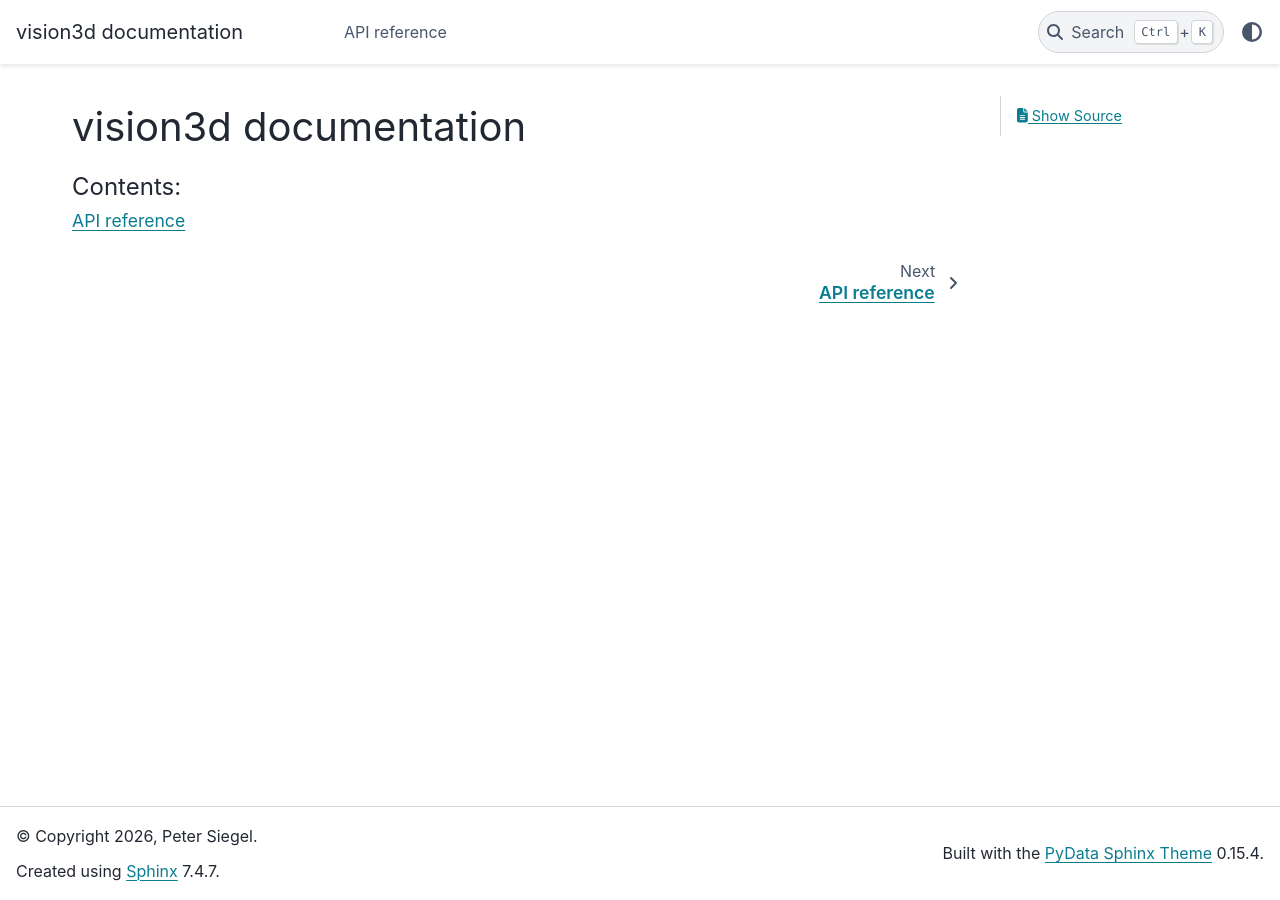
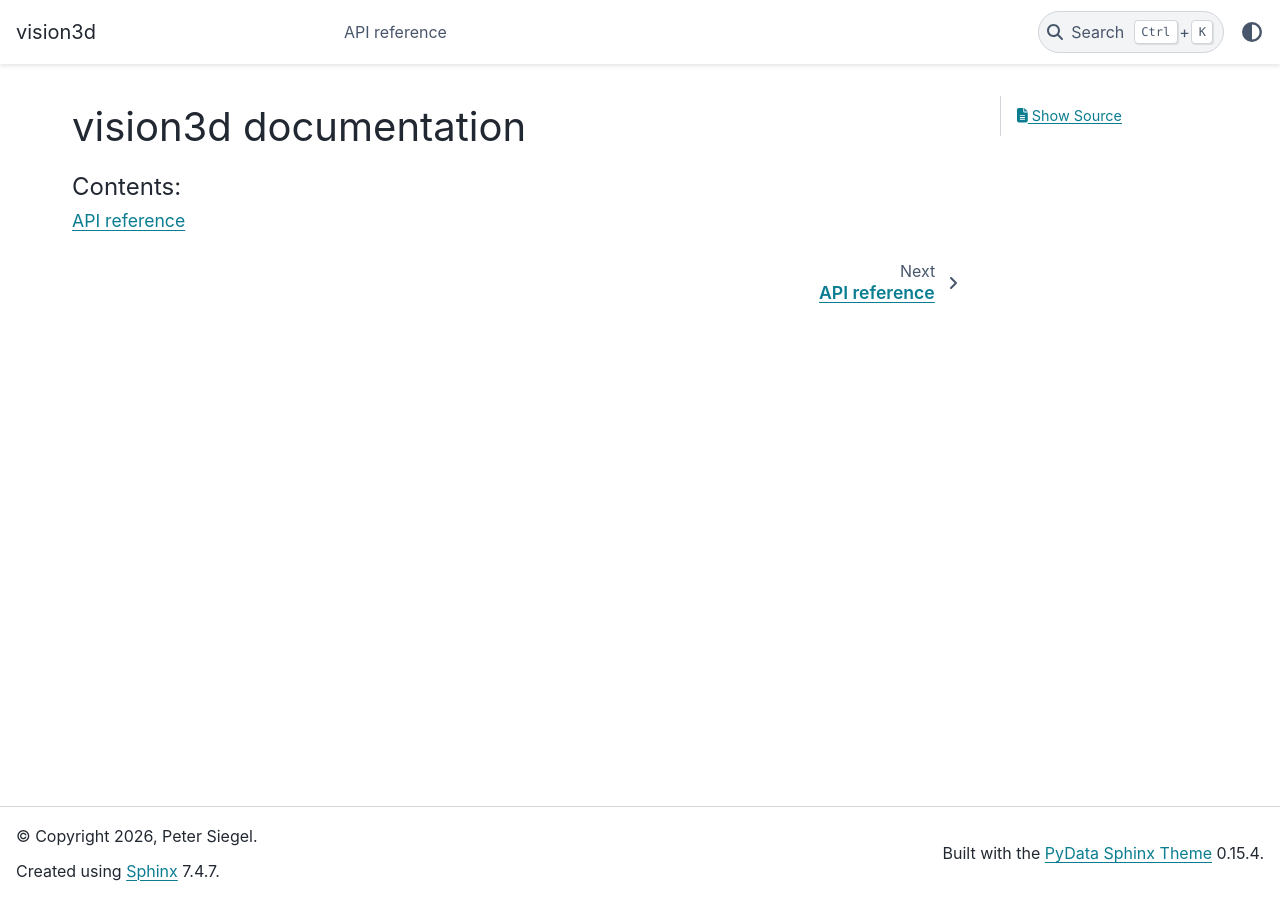
Before and after one commit to yeetypete/vision3d, a Sphinx documentation site: the page built from docs/source/index.md, in a window 1280 px wide. Built offline with Sphinx 7.4.7 and the PyData theme 0.15.4, drawn with Linux system fonts in a browser that asks for light colours.

Commit message:
fix: title overlapping with tab

```diff
--- a/docs/source/conf.py
+++ b/docs/source/conf.py
@@ -44,3 +44,4 @@
 templates_path = ["_templates"]
 
 html_theme = "pydata_sphinx_theme"
+html_title = f"vision3d {release}"
```
